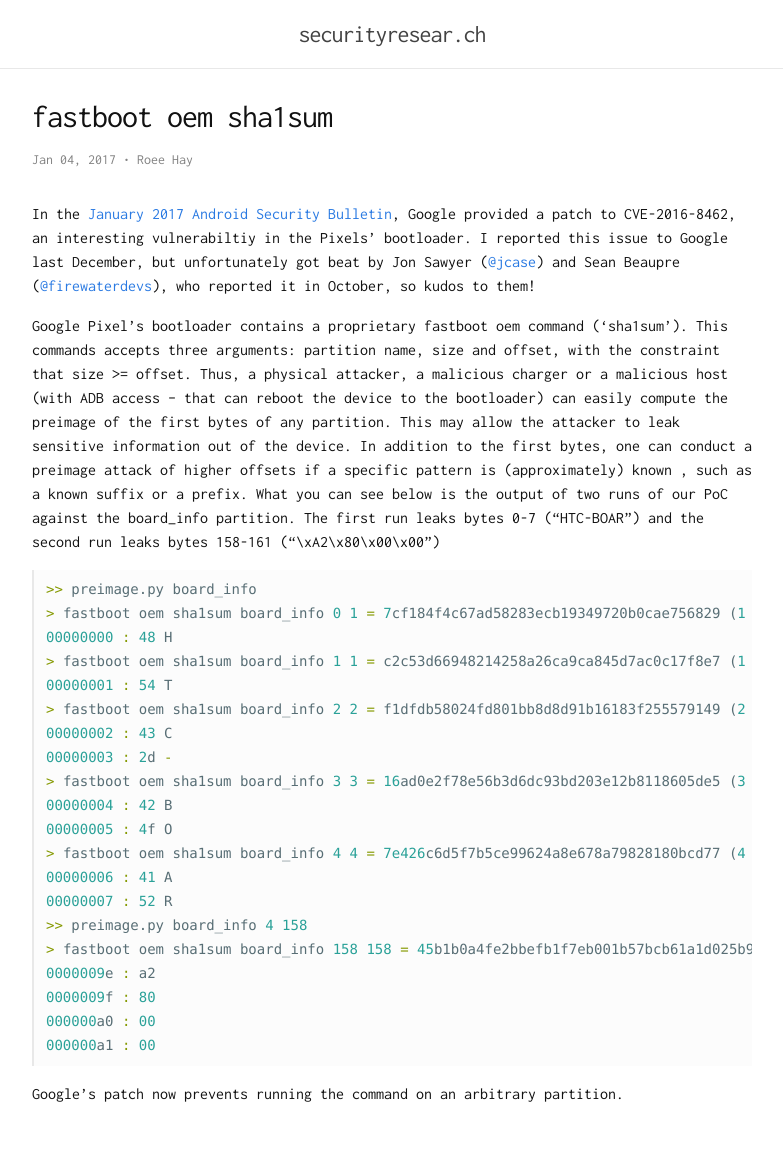
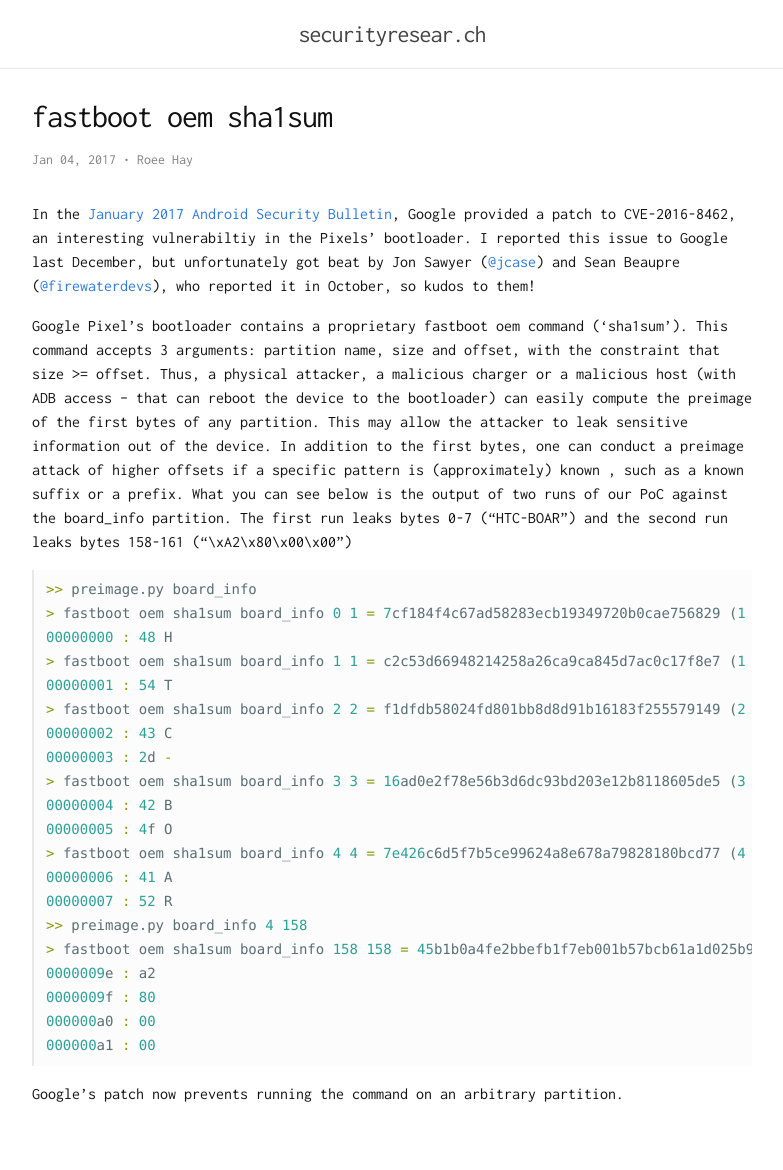
Before and after one commit to roeeh/roeeh.github.io, a Jekyll site: the page built from _posts/2017-01-04-fastboot-oem-sha1sum.md, in a window 1280 px wide. Shown: the whole page, without its empty margins (248-1031 px from the left). Built offline with Jekyll 4.4.1, drawn with Linux system fonts in a browser that asks for light colours; part of the change alters nothing that is shown.

Commit message:
Update 2017-01-04-fastboot-oem-sha1sum.md

```diff
--- a/_posts/2017-01-04-fastboot-oem-sha1sum.md
+++ b/_posts/2017-01-04-fastboot-oem-sha1sum.md
@@ -10,7 +10,7 @@ tags:
 In the [January 2017 Android Security Bulletin](https://source.android.com/security/bulletin/2017-01-01.html#id-in-bootloader), Google provided a patch to CVE-2016-8462, an interesting vulnerabiltiy in the Pixels' bootloader. I reported this issue to Google last December, but unfortunately got beat by Jon Sawyer ([@jcase](https://twitter.com/jcase)) and Sean Beaupre ([@firewaterdevs](https://twitter.com/firewaterdevs)), who reported it in October, so kudos to them!
 
 
-Google Pixel's bootloader contains a proprietary fastboot oem command ('sha1sum'). This commands accepts three
+Google Pixel's bootloader contains a proprietary fastboot oem command ('sha1sum'). This command accepts 3
 arguments: partition name, size and offset, with the constraint that size >= offset. Thus, a physical attacker, a
 malicious charger or a malicious host (with ADB access -- that can reboot the device to the bootloader) can easily
 compute the preimage of the first bytes of any partition. This may allow the attacker to leak sensitive information
@@ -24,9 +24,9 @@ leaks bytes 158-161 ("\xA2\x80\x00\x00")
 
 
 >> preimage.py board_info
-> fastboot oem sha1sum board_info 0 1 = 7cf184f4c67ad58283ecb19349720b0cae756829 (1 bytes )
+> fastboot oem sha1sum board_info 0 1 = 7cf184f4c67ad58283ecb19349720b0cae756829 (1 byte )
 00000000 : 48 H
-> fastboot oem sha1sum board_info 1 1 = c2c53d66948214258a26ca9ca845d7ac0c17f8e7 (1 bytes )
+> fastboot oem sha1sum board_info 1 1 = c2c53d66948214258a26ca9ca845d7ac0c17f8e7 (1 byte )
 00000001 : 54 T
 > fastboot oem sha1sum board_info 2 2 = f1dfdb58024fd801bb8d8d91b16183f255579149 (2 bytes )
 00000002 : 43 C
```
